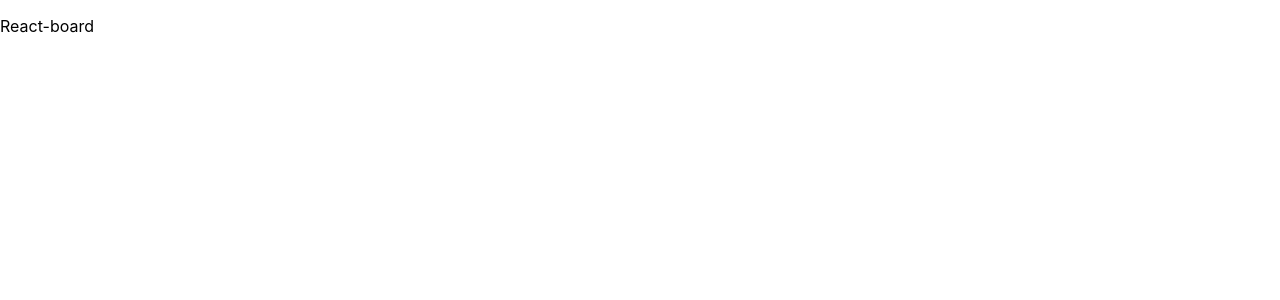
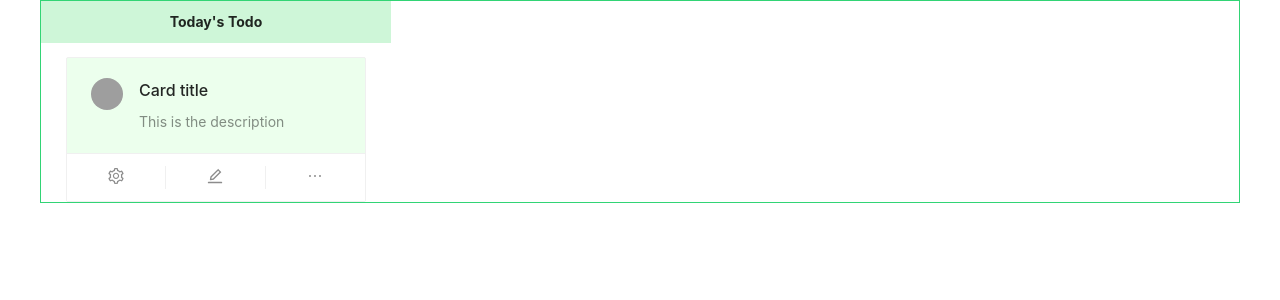
Before and after one commit to bora001/react-board, a React (Create React App) app: page / in a window 1280 px wide. Shown: the top 300 px of the page. Built offline with nearby package versions, Linux system fonts and the light colour scheme; grey boxes are pictures that could not be loaded.

Commit message:
create TodoBoard, TodoCard

```diff
--- a/package.json
+++ b/package.json
@@ -10,9 +10,11 @@
     "@types/node": "^16.11.41",
     "@types/react": "^18.0.14",
     "@types/react-dom": "^18.0.5",
+    "antd-demo-ts": "^0.1.0",
     "react": "^18.2.0",
     "react-dom": "^18.2.0",
     "react-scripts": "5.0.1",
+    "styled-components": "^5.3.5",
     "typescript": "^4.7.4",
     "web-vitals": "^2.1.4"
   },
@@ -39,5 +41,8 @@
       "last 1 firefox version",
       "last 1 safari version"
     ]
+  },
+  "devDependencies": {
+    "@types/styled-components": "^5.1.25"
   }
 }
--- a/src/App.tsx
+++ b/src/App.tsx
@@ -1,10 +1,14 @@
 import React from "react";
 import "./App.css";
+import TodoBoard from "./Todo-Board/TodoBoard";
 
 function App() {
   return (
-    <div className="App">
-      <p>React-board</p>
+    <div
+      className="App"
+      style={{ width: "1200px", margin: "0 auto", border: "1px solid #32D475" }}
+    >
+      <TodoBoard />
     </div>
   );
 }
--- /dev/null
+++ b/src/Todo-Board/TodoBoard.tsx
@@ -0,0 +1,29 @@
+import React from "react";
+import TodoCard from "../component/TodoCard";
+
+function TodoBoard() {
+  return (
+    <div
+      style={{
+        width: "350px",
+        display: "flex",
+        flexDirection: "column",
+        justifyContent: "center",
+      }}
+    >
+      <p
+        style={{
+          textAlign: "center",
+          backgroundColor: "#CEF6D8",
+          padding: "10px 0",
+          fontWeight: "700",
+        }}
+      >
+        Today's Todo
+      </p>
+      <TodoCard />
+    </div>
+  );
+}
+
+export default TodoBoard;
--- /dev/null
+++ b/src/component/TodoCard.tsx
@@ -0,0 +1,30 @@
+import React from "react";
+import {
+  EditOutlined,
+  EllipsisOutlined,
+  SettingOutlined,
+} from "@ant-design/icons";
+import "antd/dist/antd.css";
+import { StyledCard } from "../style/style";
+import { Avatar, Card } from "antd";
+const { Meta } = Card;
+
+function TodoCard() {
+  return (
+    <StyledCard
+      actions={[
+        <SettingOutlined key="setting" />,
+        <EditOutlined key="edit" />,
+        <EllipsisOutlined key="ellipsis" />,
+      ]}
+    >
+      <Meta
+        avatar={<Avatar src="https://joeschmoe.io/api/v1/random" />}
+        title="Card title"
+        description="This is the description"
+      />
+    </StyledCard>
+  );
+}
+
+export default TodoCard;
--- /dev/null
+++ b/src/style/style.ts
@@ -0,0 +1,13 @@
+import styled from "styled-components";
+import { Card } from "antd";
+
+export const StyledCard = styled(Card)`
+  width: 300px;
+  background-color: #ecffed;
+  margin: 0 auto;
+  cursor: pointer;
+
+  &:hover {
+    background-color: #9effc0;
+  }
+`;
```
Also changed, not shown: 1 other file (tests, documents, lock files or other folders).
